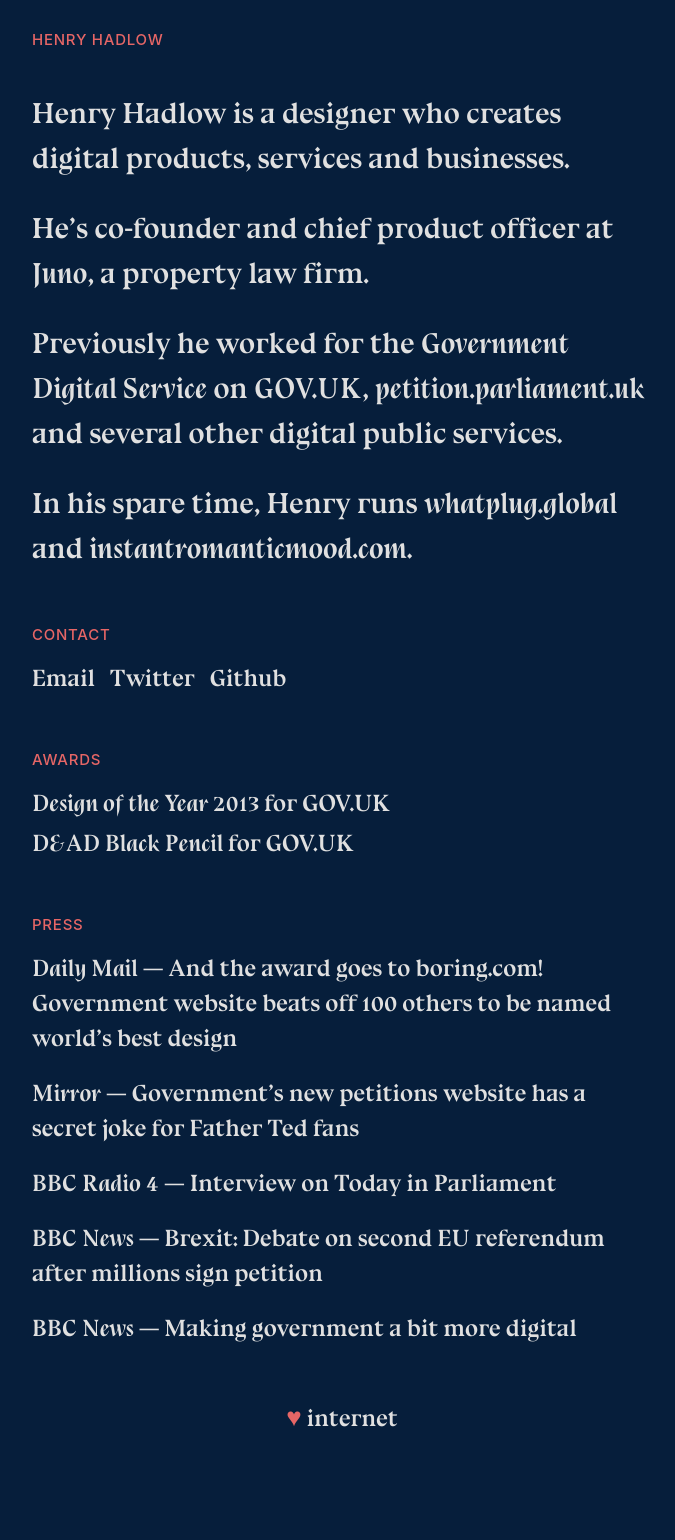
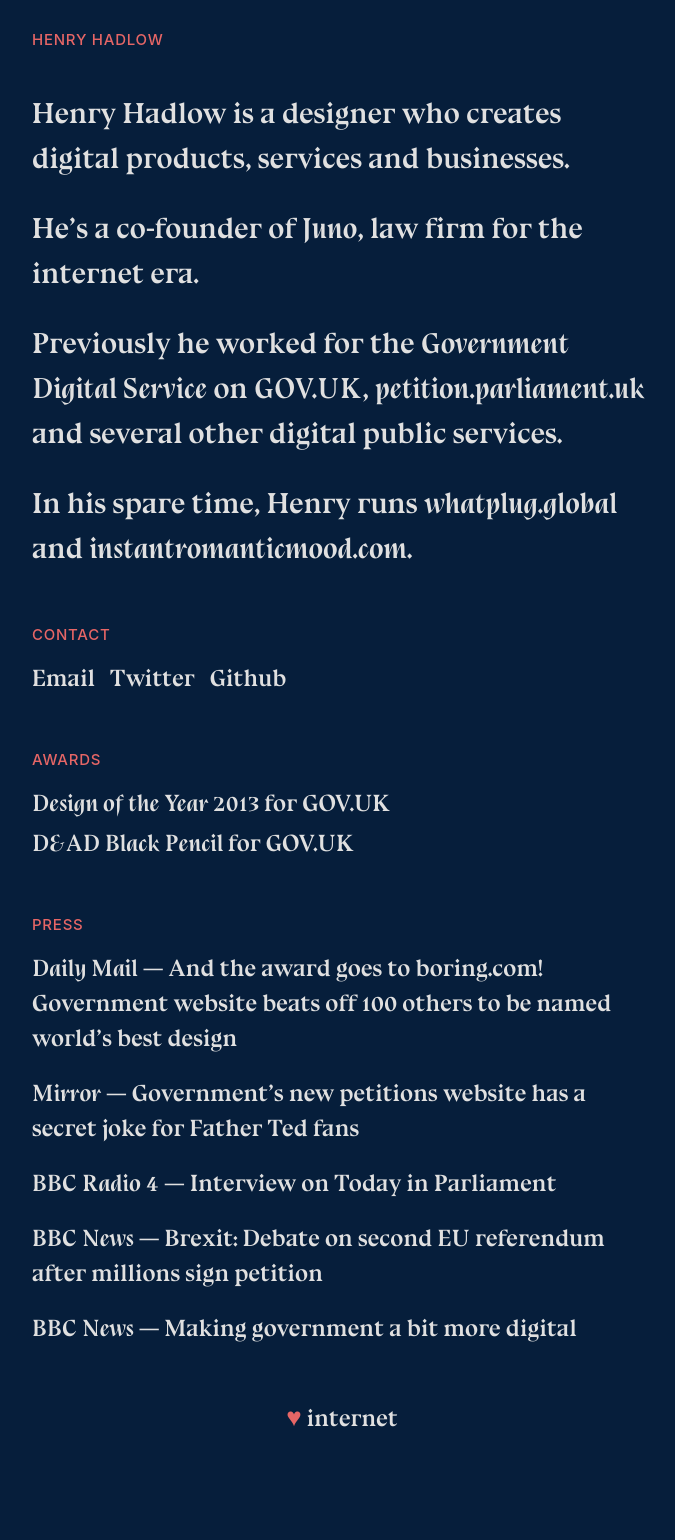
Before and after one commit to henryhadlow/henryhadlow.github.io, a Jekyll site: the page built from index.html, in a window 1280 px wide. Shown: the whole page, without its empty margins (288-963 px from the left). Built offline with Jekyll 4.4.1, drawn with Linux system fonts in a browser that asks for light colours.

Commit message:
Remove reference to 'chief product officer'

```diff
--- a/index.html
+++ b/index.html
@@ -10,7 +10,7 @@
   </p>
 
   <p>
-    He’s co-founder and chief product officer at <a href="https://www.juno.legal/">Juno</a>, a property law firm.
+    He’s a co-founder of <a href="https://www.juno.legal/">Juno</a>, law firm for the internet era.
   </p>
 
   <p>
```
